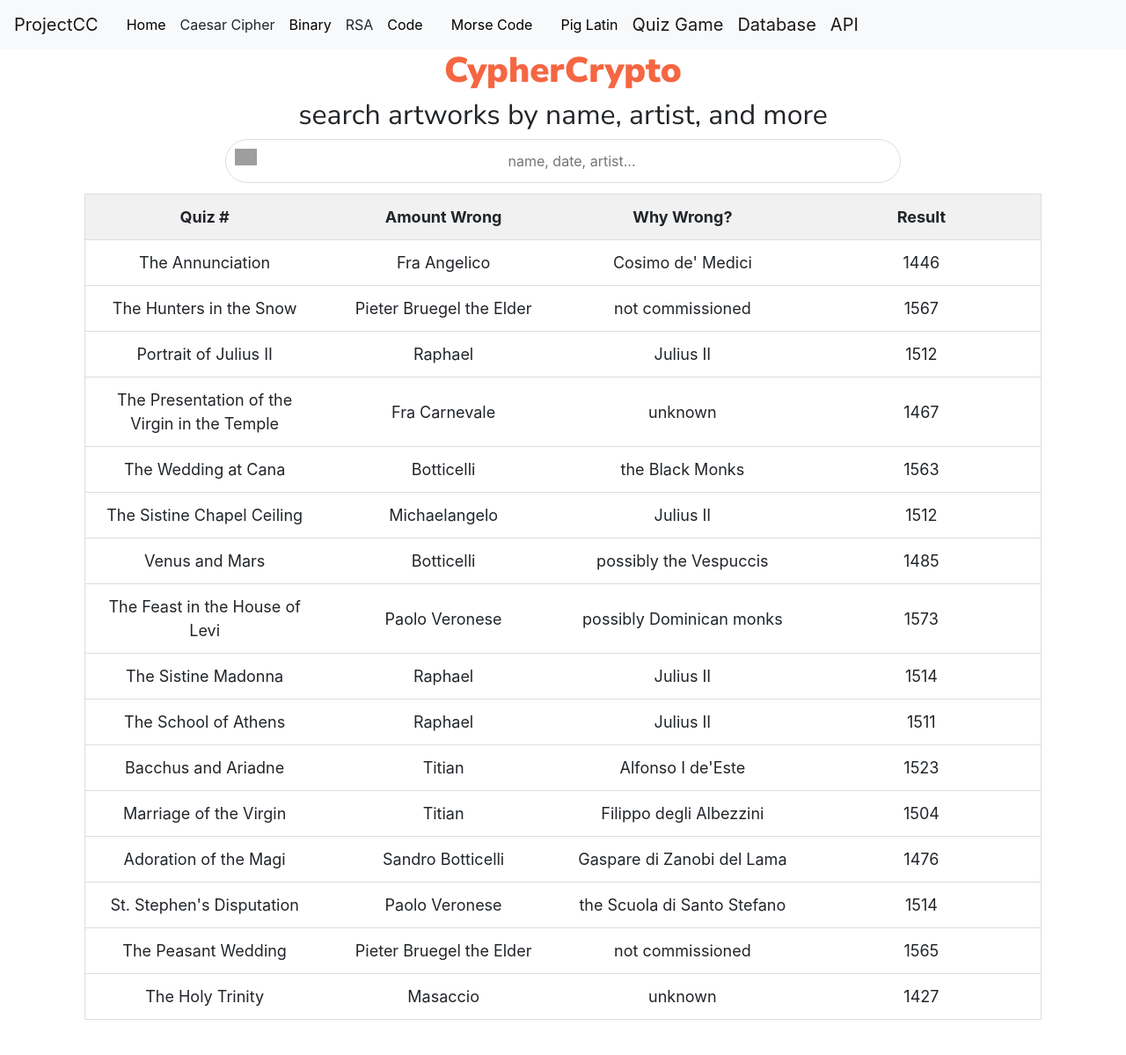
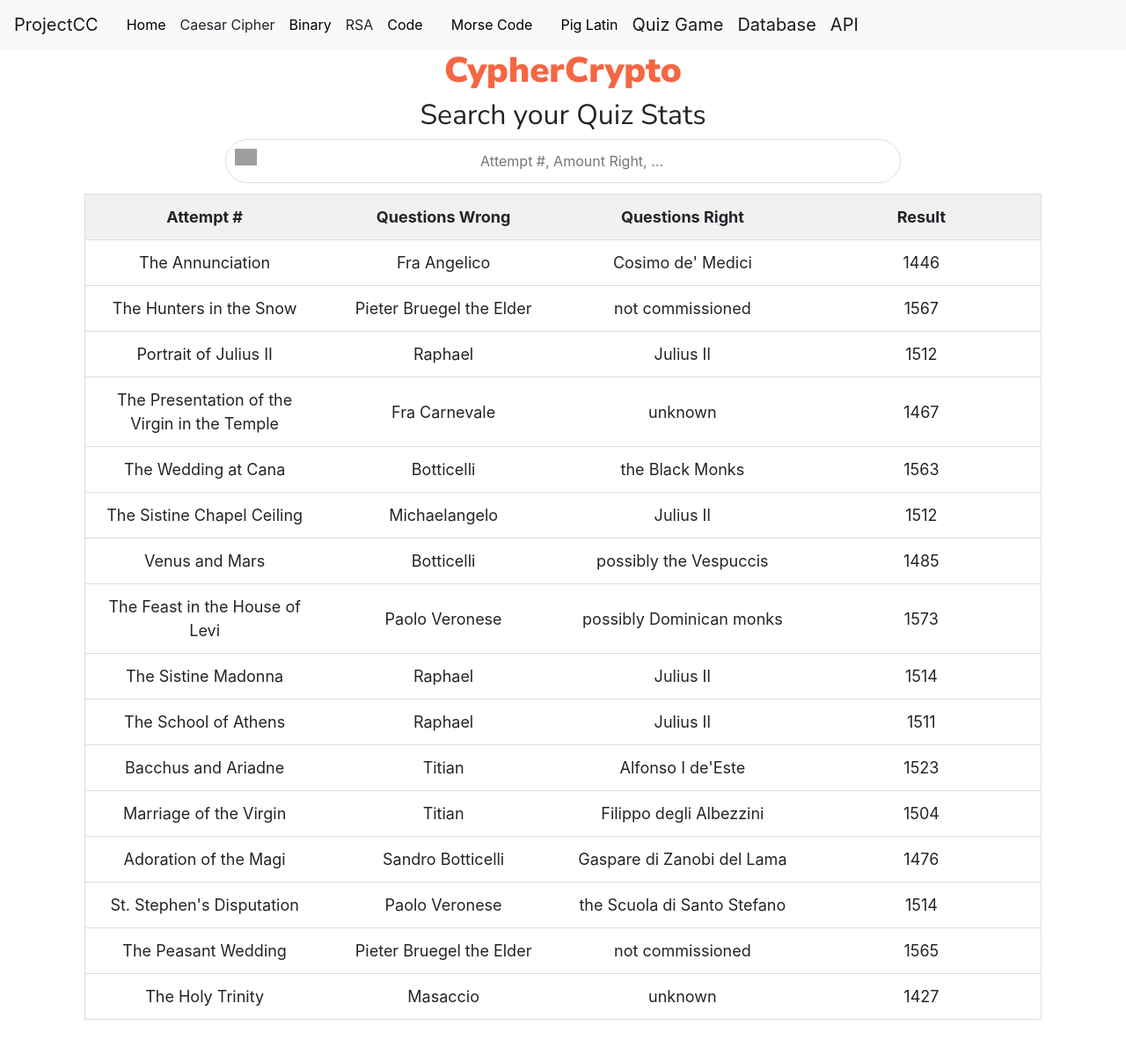
Before and after one commit to NoahPidding/CollegeBoardProject, a Flask app: page /database in a window 1280 px wide. Shown: the top 1199 px of the page at 88% size. Run offline with Flask 2, Linux system fonts and the light colour scheme; some libraries are stand-ins or nearby versions; grey boxes are pictures that could not be loaded.

Commit message:
database stuff

```diff
--- a/templates/database.html
+++ b/templates/database.html
@@ -77,16 +77,16 @@ h1 {
 <!-- all the text that is in the page -->
 {% block content %}
 <h1><b>CypherCrypto</b></h1>
-<h2>search artworks by name, artist, and more</h2>
+<h2>Search your Quiz Stats</h2>
 <div class="centerenter">
-    <center><input type="text" id="artInput" onkeyup="artFunction()" placeholder="name, date, artist..." title="Work search"></center>
+    <center><input type="text" id="artInput" onkeyup="artFunction()" placeholder="Attempt #, Amount Right, ..." title="Work search"></center>
 </div>
 <div class="tablesearch">
     <table id="artTable" align="center">
         <tr class="header">
-            <th style="width:25%">Quiz #</th>
-            <th style="width:25%">Amount Wrong</th>
-            <th style="width:25%">Why Wrong?</th>
+            <th style="width:25%">Attempt #</th>
+            <th style="width:25%">Questions Wrong</th>
+            <th style="width:25%">Questions Right</th>
             <th style="width:25%">Result</th>
         </tr>
         <tr>
```
